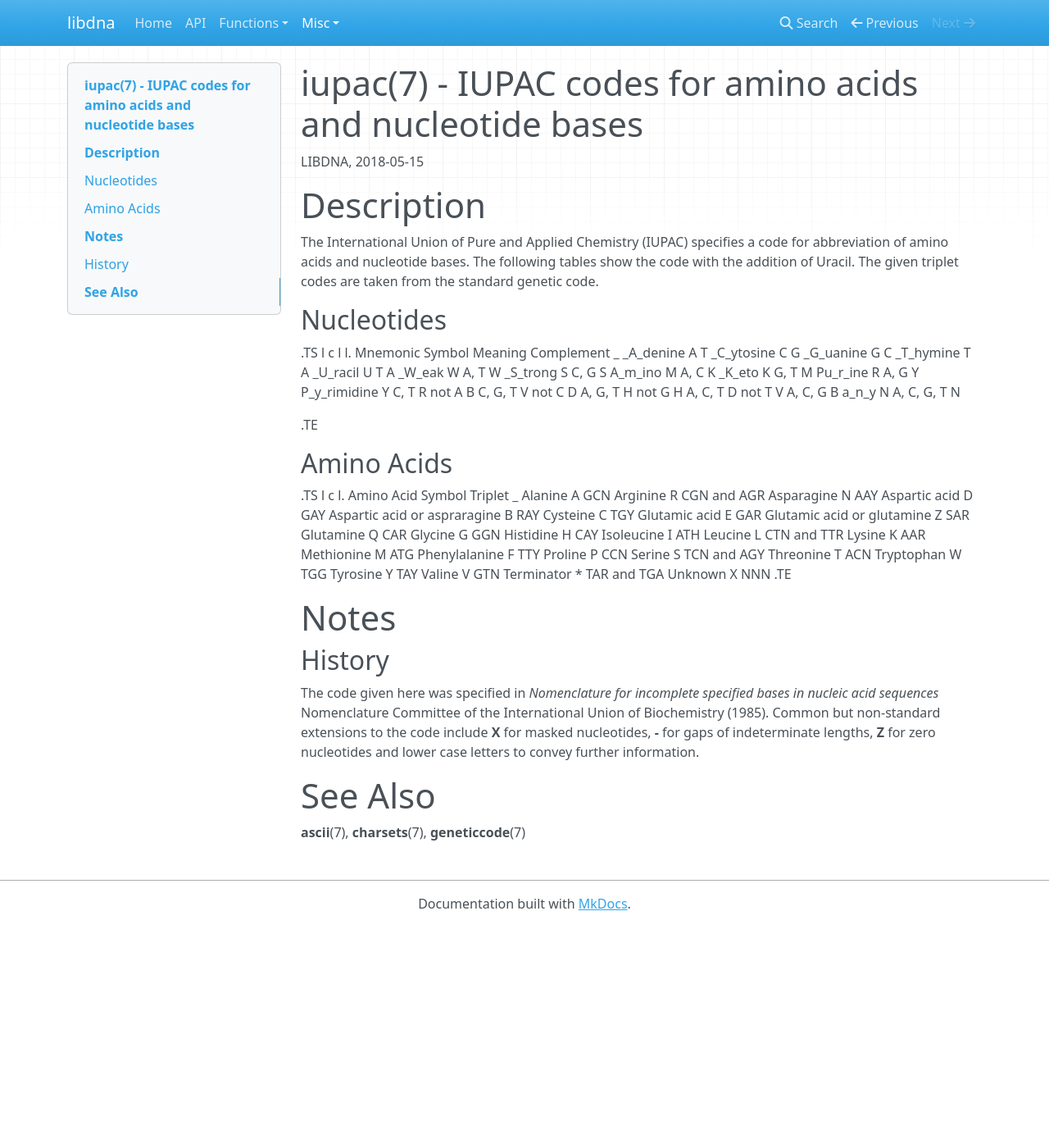
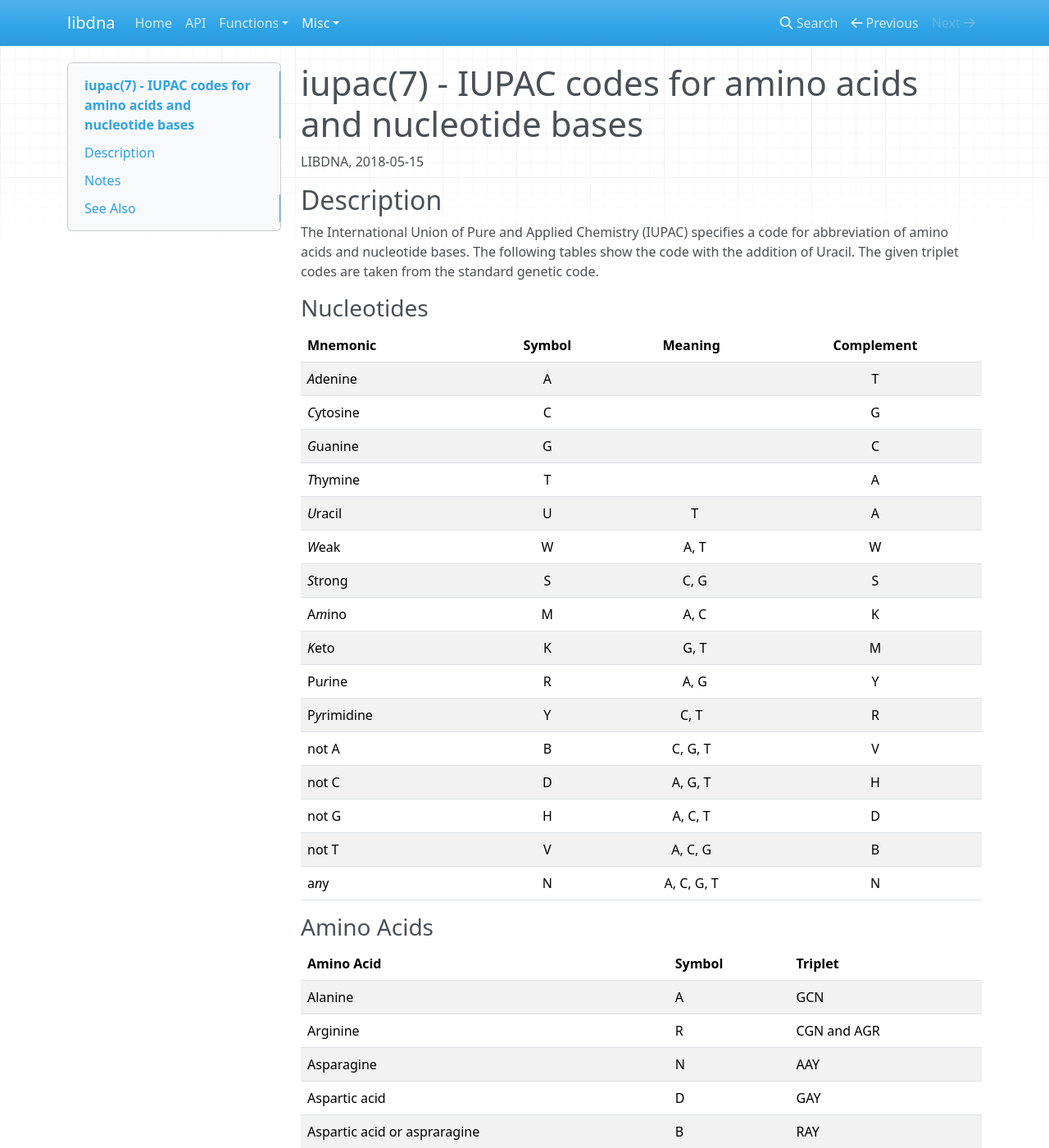
Before and after one commit to kloetzl/libdna, an MkDocs documentation site: the page built from docs/iupac.7.md, in a window 1280 px wide and 1400 px high. Shown: the whole window at 82% size. Built offline with MkDocs 1.6.1, drawn with Linux system fonts in a browser that asks for light colours; nearby versions of some CDN libraries; some of the changed text lies outside the part shown.

Commit message:
improve more docs

```diff
--- a/docs/iupac.7.md
+++ b/docs/iupac.7.md
@@ -3,82 +3,73 @@
 LIBDNA, 2018-05-15
 
 
-# Description
+## Description
 
 The International Union of Pure and Applied Chemistry (IUPAC) specifies a code for abbreviation of amino acids and nucleotide bases. The following tables show the code with the addition of Uracil. The given triplet codes are taken from the standard genetic code.
 
 
-## Nucleotides
+### Nucleotides
 
-.TS
-l c l l.
-Mnemonic	Symbol	Meaning	Complement
-_
-_A_denine	A		T
-_C_ytosine	C		G
-_G_uanine	G		C
-_T_hymine	T		A
-_U_racil	U	T	A
-_W_eak	W	A, T	W
-_S_trong	S	C, G	S
-A_m_ino	M	A, C	K
-_K_eto	K	G, T	M
-Pu_r_ine	R	A, G	Y
-P_y_rimidine	Y	C, T	R
-not A	B	C, G, T	V
-not C	D	A, G, T	H
-not G	H	A, C, T	D
-not T	V	A, C, G	B
-a_n_y	N	A, C, G, T	N
+| Mnemonic | Symbol | Meaning | Complement |
+|:---------|:------:|:-------:|:----------:|
+| *A*denine  | A |         | T |
+| *C*ytosine | C |         | G |
+| *G*uanine  | G |         | C |
+| *T*hymine  | T |         | A |
+| *U*racil   | U |       T | A |
+| *W*eak	 | W |    A, T | W |
+| *S*trong	 | S |    C, G | S |
+| A*m*ino	 | M |    A, C | K |
+| *K*eto	 | K |    G, T | M |
+| Pu*r*ine	 | R |    A, G | Y |
+| P*y*rimidine | Y  | C, T | R |
+| not A      | B | C, G, T | V |
+| not C      | D | A, G, T | H |
+| not G      | H | A, C, T | D |
+| not T      | V | A, C, G | B |
+| a*n*y      | N | A, C, G, T | N |
 
 
+### Amino Acids
 
-.TE
+| Amino Acid | Symbol | Triplet |
+|------------|--------|---------|
+| Alanine       | A | GCN |
+| Arginine      | R | CGN and AGR |
+| Asparagine    | N | AAY |
+| Aspartic acid | D | GAY |
+| Aspartic acid or aspraragine | B | RAY |
+| Cysteine      | C | TGY |
+| Glutamic acid | E | GAR |
+| Glutamic acid or glutamine | Z | SAR |
+| Glutamine     | Q | CAR |
+| Glycine       | G | GGN |
+| Histidine     | H | CAY |
+| Isoleucine    | I | ATH |
+| Leucine       | L | CTN and TTR |
+| Lysine        | K | AAR |
+| Methionine    | M | ATG |
+| Phenylalanine | F | TTY |
+| Proline       | P | CCN |
+| Serine        | S | TCN and AGY |
+| Threonine     | T | ACN |
+| Tryptophan    | W | TGG |
+| Tyrosine      | Y | TAY |
+| Valine        | V | GTN |
+| Terminator    | * | TAR and TGA |
+| Unknown       | X | NNN |
 
 
-## Amino Acids
-
-.TS
-l c l.
-Amino Acid	Symbol	Triplet
-_
-Alanine	A	GCN
-Arginine	R	CGN and AGR
-Asparagine	N	AAY
-Aspartic acid	D	GAY
-Aspartic acid or aspraragine	B	RAY
-Cysteine	C	TGY
-Glutamic acid	E	GAR
-Glutamic acid or glutamine	Z	SAR
-Glutamine	Q	CAR
-Glycine	G	GGN
-Histidine	H	CAY
-Isoleucine	I	ATH
-Leucine	L	CTN and TTR
-Lysine	K	AAR
-Methionine	M	ATG
-Phenylalanine	F	TTY
-Proline	P	CCN
-Serine	S	TCN and AGY
-Threonine	T	ACN
-Tryptophan	W	TGG
-Tyrosine	Y	TAY
-Valine	V	GTN
-Terminator	*	TAR and TGA
-Unknown	X	NNN
-.TE
+## Notes
 
 
-# Notes
-
-
-## History
+### History
 
 The code given here was specified in _Nomenclature for incomplete specified bases in nucleic acid sequences_ Nomenclature Committee of the International Union of Biochemistry (1985). Common but non-standard extensions to the code include **X** for masked nucleotides, **-** for gaps of indeterminate lengths, **Z** for zero nucleotides and lower case letters to convey further information.
 
 
-# See Also
+## See Also
 
 **ascii**(7),
 **charsets**(7),
-**geneticcode**(7)
+[geneticcode](geneticcode.7.md)(7)
```
Also changed, not shown: docs/geneticcode.7.md (+28 -32 lines).
